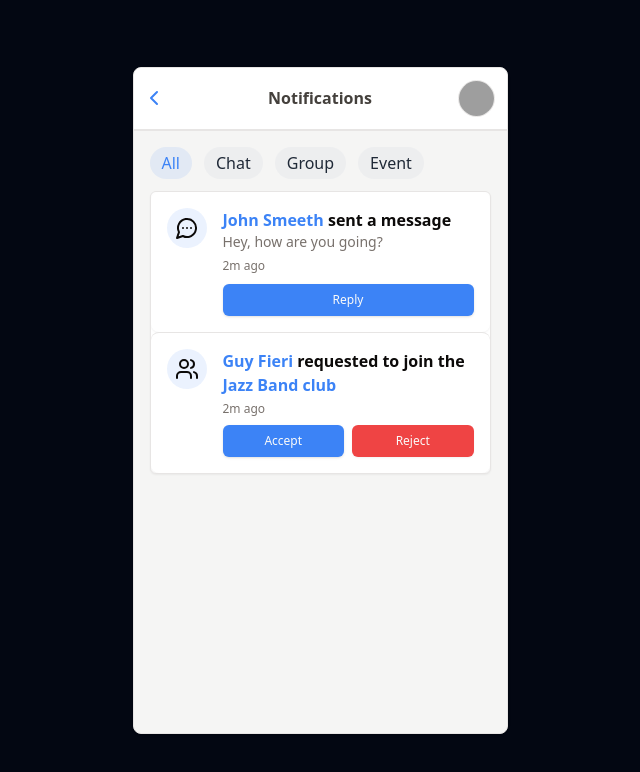
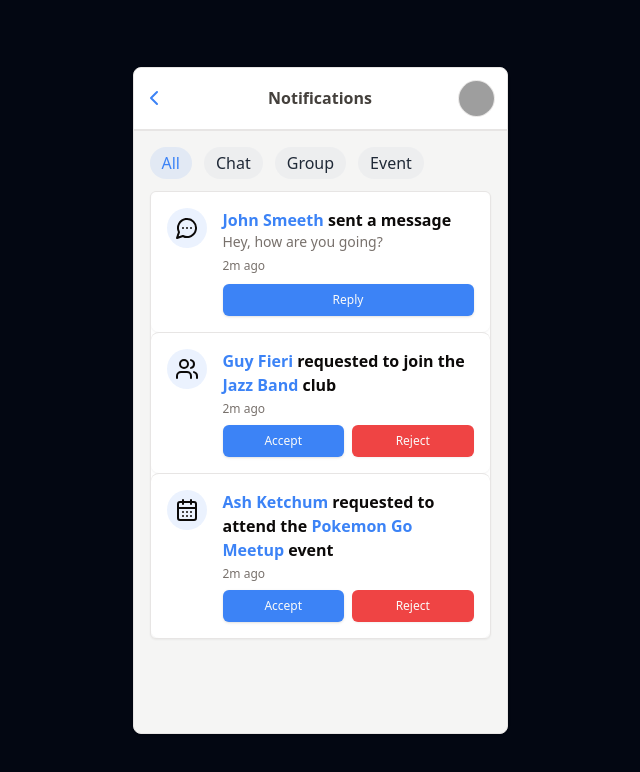
Before and after one commit to MatteoPM/481-Assignment, a React (Vite) app: page /notifications in a window 1280 px wide. Shown: the top 772 px of the page, without its empty margins (320-960 px from the left). Built offline with nearby package versions, Linux system fonts and the light colour scheme; grey boxes are pictures that could not be loaded.

Commit message:
Fix notifs

```diff
--- a/src/pages/notifications/Notifications.tsx
+++ b/src/pages/notifications/Notifications.tsx
@@ -1,7 +1,7 @@
 import Page from "@/components/page";
 import { Button } from "@/components/ui/button";
 import { cn } from "@/lib/utils";
-import { MessageCircleMore, Users } from "lucide-react";
+import { CalendarDays, MessageCircleMore, Users } from "lucide-react";
 import { useState } from "react";
 
 function Notifications() {
@@ -51,7 +51,31 @@ function Notifications() {
             <div className="flex-grow">
               <h2 className="font-semibold">
                 <span className="text-primary">Guy Fieri</span> requested to
-                join the <span className="text-primary">Jazz Band club</span>
+                join the <span className="text-primary">Jazz Band</span> club
+              </h2>
+
+              <span className="mt-1 block text-xs text-muted-foreground">
+                2m ago
+              </span>
+
+              <div className="mt-2 grid grid-cols-2 gap-2">
+                <Button size={"sm"}>Accept</Button>
+                <Button size={"sm"} variant={"destructive"}>
+                  Reject
+                </Button>
+              </div>
+            </div>
+          </div>
+
+          <div className="flex items-start space-x-4 rounded-lg bg-card p-4 shadow-sm">
+            <div className="rounded-full bg-primary/10 p-2">
+              <CalendarDays />
+            </div>
+            <div className="flex-grow">
+              <h2 className="font-semibold">
+                <span className="text-primary">Ash Ketchum</span> requested to
+                attend the{" "}
+                <span className="text-primary">Pokemon Go Meetup</span> event
               </h2>
 
               <span className="mt-1 block text-xs text-muted-foreground">
```
